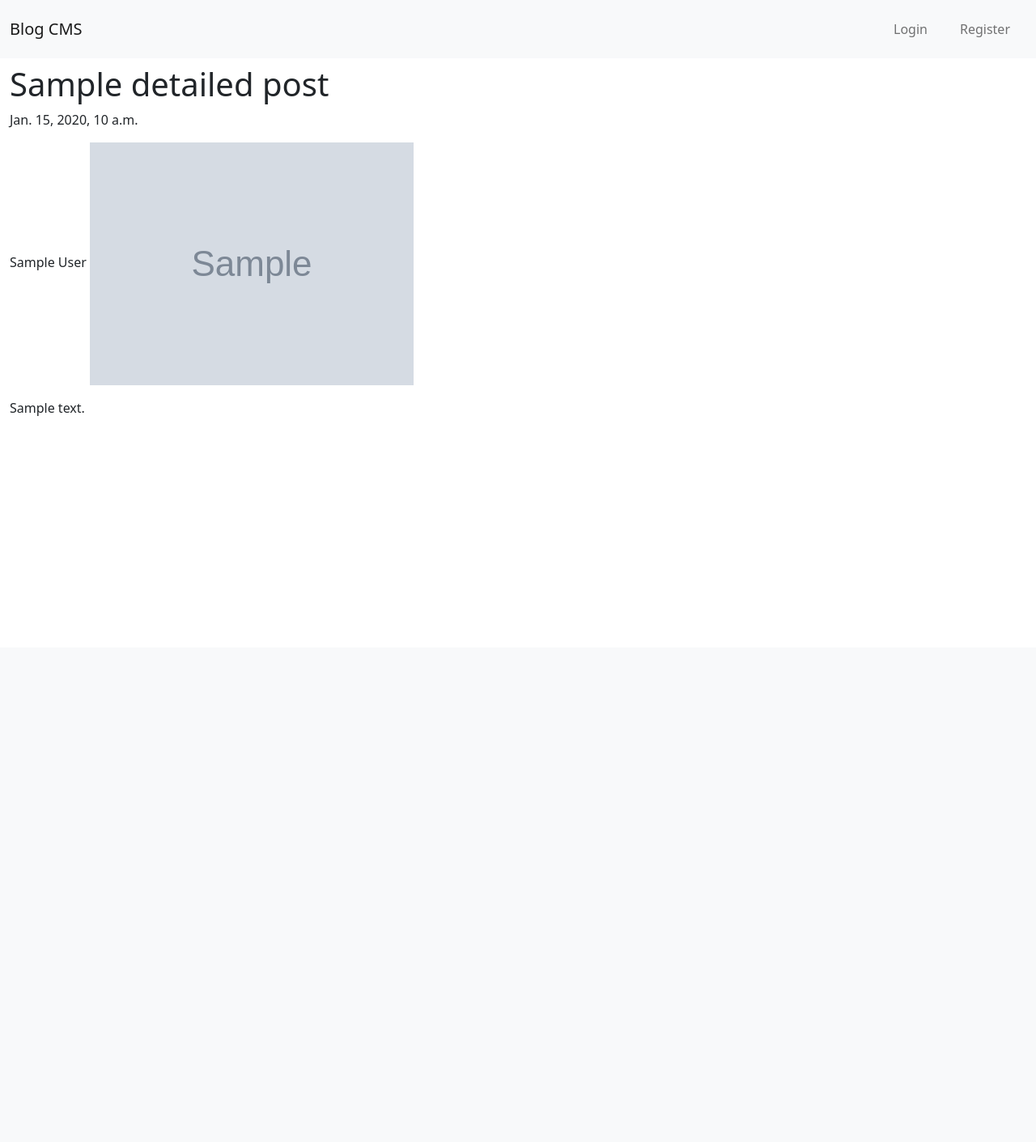
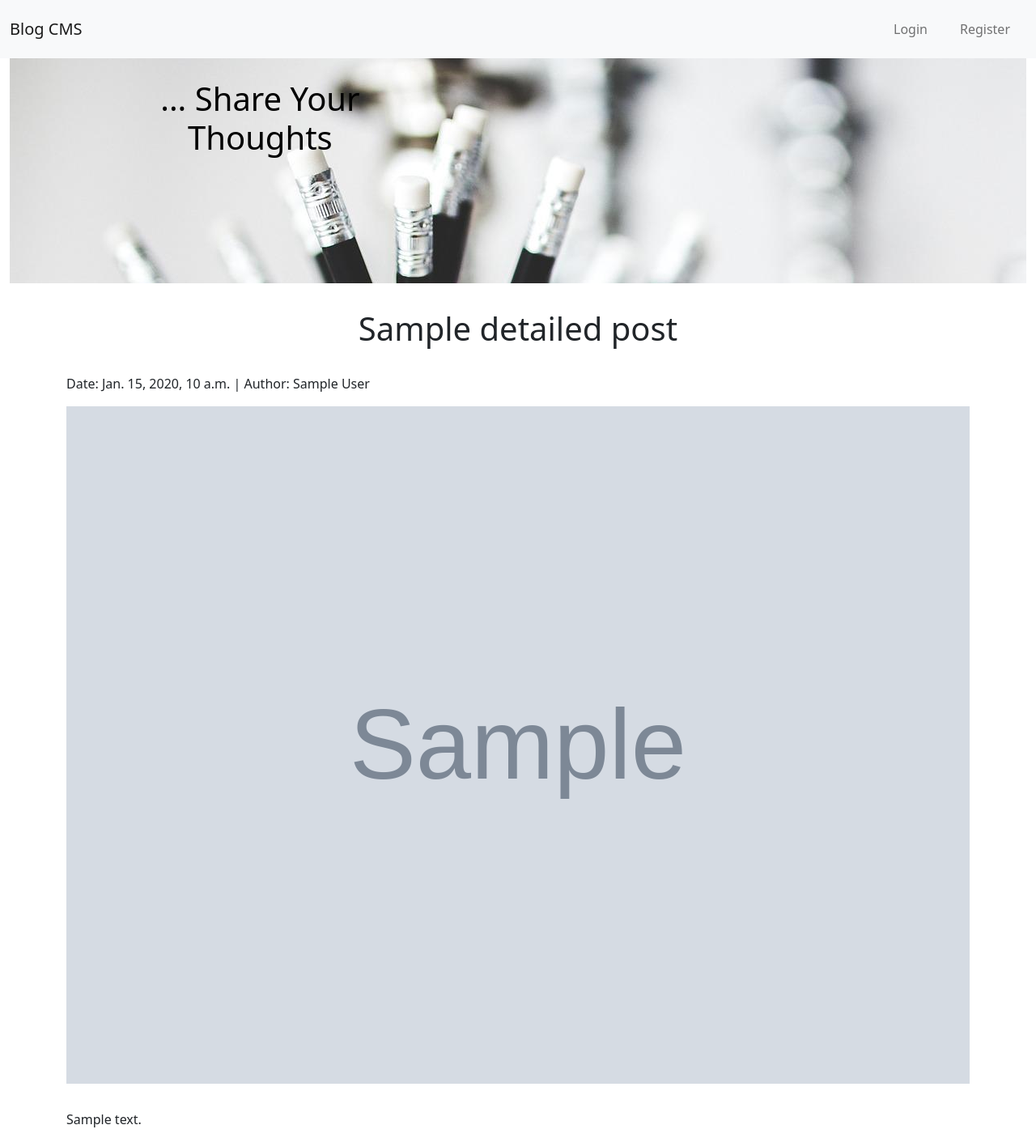
Before and after one commit to GabrielZirk/django_blog_cms, a Django app: template blog/templates/blog/detailed_post.html in a window 1280 px wide. Shown: the whole page at 81% size. Before the commit the page ends 514 px from the top, so only its background shows below. Run offline with Django 3.2, Linux system fonts and the light colour scheme; the template is opened without the code that fills it: most values are stand-ins (such as "Sample title", 1, 10 or a date in 2020); grey boxes marked "Sample" are stand-in pictures.

Commit message:
Added detailed blog view

```diff
--- a/blog/templates/blog/compose_post.html
+++ b/blog/templates/blog/compose_post.html
@@ -4,6 +4,7 @@
 {% block title %}Compose Blog Entry{% endblock %}
 {% block content %}
     <section id="compose-post">
+        <h1>Share Your Thoughts {{ user.username }}</h1>
         <div class="contrainer">
             <div class="row justify-content-center">
                 <div class="col-md-6">
--- a/blog/templates/blog/detailed_post.html
+++ b/blog/templates/blog/detailed_post.html
@@ -2,10 +2,13 @@
 {% load static %}
 {% block title %}{{ post.title }}{% endblock %}
 {% block content %}
-    <h1>{{ detailed_post.title }}</h1>
-    <p>{{ detailed_post.date }}</p>
-    <p>
-        {{ detailed_post.author }}
-        <img src="{{ detailed_post.image.url }}" alt="{{ detailed_post.title }}">
-        <p>{{ detailed_post.blog_text }}</p>
+    <section id="detailed-view">
+        <div class="container">
+            <h1>{{ detailed_post.title }}</h1>
+            <p>Date: {{ detailed_post.date }} | Author: {{ detailed_post.author }}</p>
+
+            <img width="100%" src="{{ detailed_post.image.url }}" alt="{{ detailed_post.title }}">
+            <p class="full-blog-text">{{ detailed_post.blog_text }}</p>
+        </div>
+        </section>
     {% endblock %}
--- a/static/styles.css
+++ b/static/styles.css
@@ -7,7 +7,7 @@
 }
 
 body {
-    padding-top: 80px;
+    padding-top: 50px;
 }
 
 form {
@@ -48,4 +48,17 @@ a:hover {
 
 section h1 {
     text-align:center;
+    margin: 2rem 0;
 }
+
+.header-headline {
+    padding-left: 20%;
+}
+
+.detailed-view-img {
+    width: 100%;
+}
+
+.full-blog-text {
+    margin-top: 2rem;
+}
--- a/templates/base.html
+++ b/templates/base.html
@@ -41,7 +41,7 @@
                                 <li class="nav-item mx-0 mx-lg-1">
                                     <a class="nav-link py-3 px-0 px-lg-3 rounded" href="{% url 'logout' %}">Logout {{ user.username }}</a>
                                 </li>
-                            <li><hr></li>
+
                             {% else %}
                                 <li class="nav-item mx-0 mx-lg-1">
                                     <a class="nav-link py-3 px-0 px-lg-3 rounded" href="{% url 'login' %}">Login</a>
@@ -55,7 +55,19 @@
                     </div>
                 </div>
             </nav>
+            <!-- Background image -->
+            <div class="p-5 text-center bg-image"
+                 style=" background-image: url('{% static 'headerbg.jpg' %}'); height: 300px; ">
+                <div class="mask">
+                    <div class="d-flex justify-content-right align-items-center h-100">
+                        <div class="text-black">
+                            <h1 class="mb-3 header-headline">... Share Your Thoughts</h1>
 
+                    </div>
+                </div>
+            </div>
+        </div>
+        <!-- Background image -->
         {% block content %}{% endblock %}
     </div>
 </div>
--- a/users/templates/registration/login.html
+++ b/users/templates/registration/login.html
@@ -6,7 +6,7 @@
         <div class="container">
             <div class="row justify-content-center">
                 <div class="col-md-4 align-self-center">
-                    <h2>Login</h2>
+                    <h1>Login</h1>
                     {% if login_first %}<h1>{{ login_first }}</h1>{% endif %}
                     <form method="POST">
                         {{ form|crispy }}
--- a/users/templates/registration/register.html
+++ b/users/templates/registration/register.html
@@ -3,6 +3,7 @@
 {% block content %}
     {% load crispy_forms_tags %}
     <section id="register">
+        <h1>Register</h1>
         <div class="container">
             <div class="row justify-content-center">
                 <div class="col-md-4">
--- a/users/templates/registration/register_success.html
+++ b/users/templates/registration/register_success.html
@@ -7,9 +7,10 @@
 
 
 {% block content %}
+<section id="sucessfully-registered">
 <h1>You registered successfully ...</h1>
-<p>... and will be redirected immediately</p>
-
+<p class="text-center">... and will be redirected immediately</p>
+</section>
 <script language="JavaScript" type="text/JavaScript">
     window.setTimeout(function() {
         window.location.href = "/";
```
Also changed, not shown: static/headerbg.jpg (added). Lines whose indentation alone changed are shown as unchanged.
